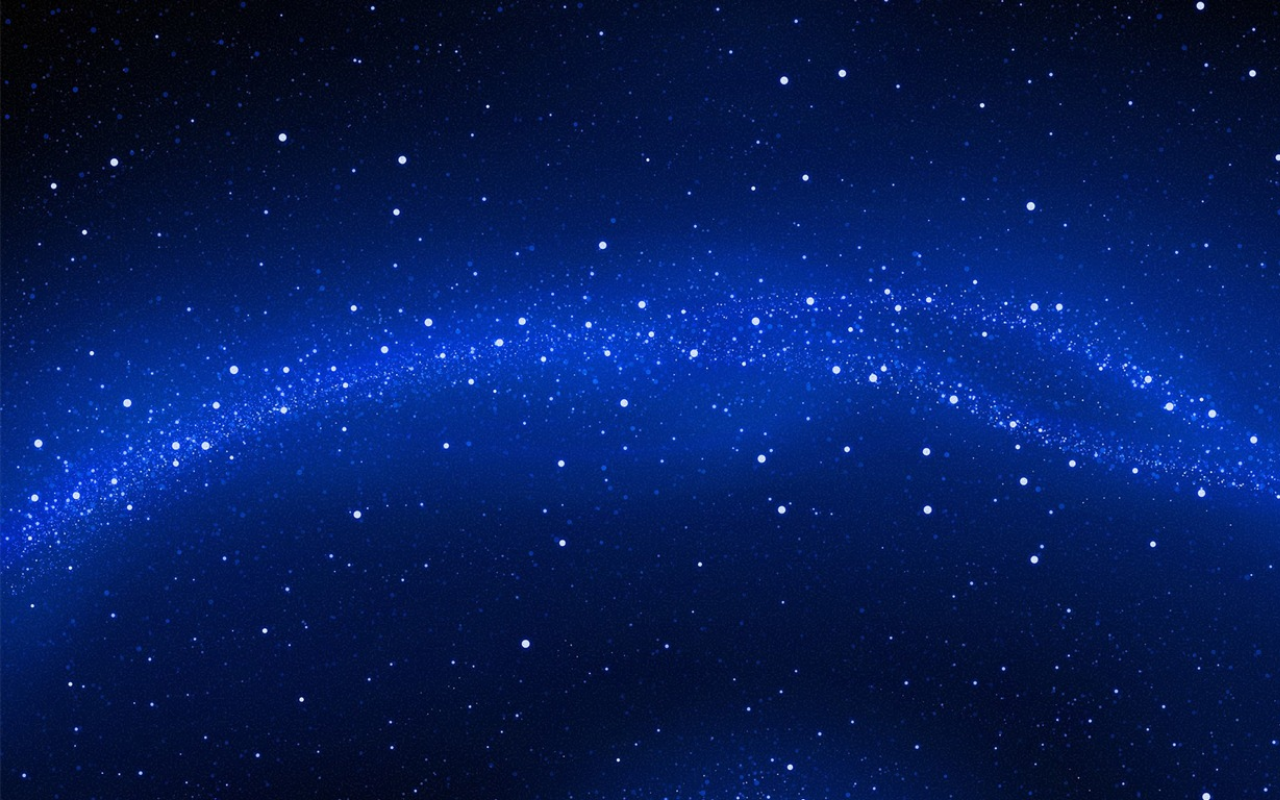
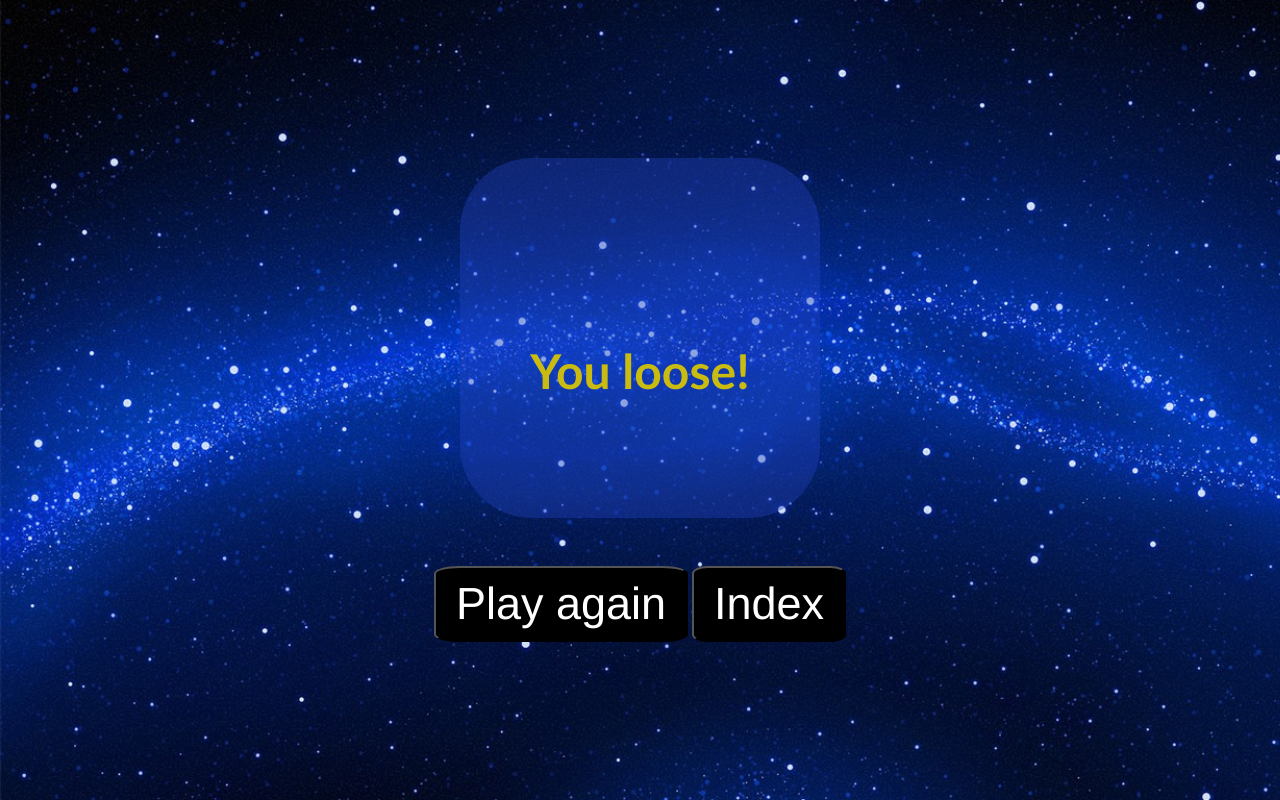
Before and after one commit to AngelaEjarque/proyecto3, a plain HTML site: page pages/loose.html in a window 1280 px wide. Drawn offline with Linux system fonts and the light colour scheme.

Commit message:
incluida logica para win y loose en js result

```diff
--- a/css/style.css
+++ b/css/style.css
@@ -1,4 +1,4 @@
-/* este css incluye los estilos para index, play, difficult y color select html*/
+/* este css incluye los estilos para index, play, difficult, color select y win html*/
 
 /* responsive */
 @media (max-width: 768px) {
@@ -189,3 +189,20 @@ body {
     display: flex;
     justify-content: space-between;
 }
+
+/*win html*/
+
+#winningtext{
+    font-family:'Gill Sans', 'Gill Sans MT', Calibri, 'Trebuchet MS', sans-serif;
+    font-size: 1.5em;
+    color:rgb(202, 187, 17);
+    display: flex;
+    justify-content:center;
+    align-items:center;
+    flex-direction: column;
+    background-color: rgba(35, 66, 189, 0.385);
+    border-radius: 20%;
+    height: 15em;
+    width: 15em;
+    margin-bottom: 2em;
+}
--- a/css/style2.css
+++ b/css/style2.css
@@ -12,6 +12,7 @@
         flex-direction: column;
         align-items: center;
         width: auto;
+
     }
 
     .colorscust,
@@ -65,6 +66,7 @@ body {
     display: flex;
     height: 54em;
     width: 65em;
+    margin-top: 5em;
 }
 
 .colorscust {
--- /dev/null
+++ b/js/result.js
@@ -0,0 +1,6 @@
+const nickname = localStorage.getItem('playerName');
+const playerName = JSON.parse(nickname);
+
+const tw = document.getElementById('textWinner');
+
+tw.innerHTML = playerName;
--- a/pages/loose.html
+++ b/pages/loose.html
@@ -3,10 +3,19 @@
 <head>
     <meta charset="UTF-8">
     <meta name="viewport" content="width=device-width, initial-scale=1.0">
-    <link href="/css/style2.css" rel="stylesheet">
+    <link href="/css/style.css" rel="stylesheet">
     <title>Mastermind LOOSE</title>
 </head>
 <body>
+    <div class="container">
 
+        <div class="rules" id="winningtext"><h1><div class="text-winner" id="textWinner"></div><h1>You loose!</h1>
+        </div>
+        <div>
+           <a href="/pages/colorselect.html"><button class="buttongame">Play again</button></a>
+            <a href="/index.html"><button class="buttongame">Index</button></a>
+        </div>
+    </div>
+    <script src="/js/result.js"></script>
 </body>
 </html>
```
Also changed, not shown: pages/win.html (+10 -1 lines).
